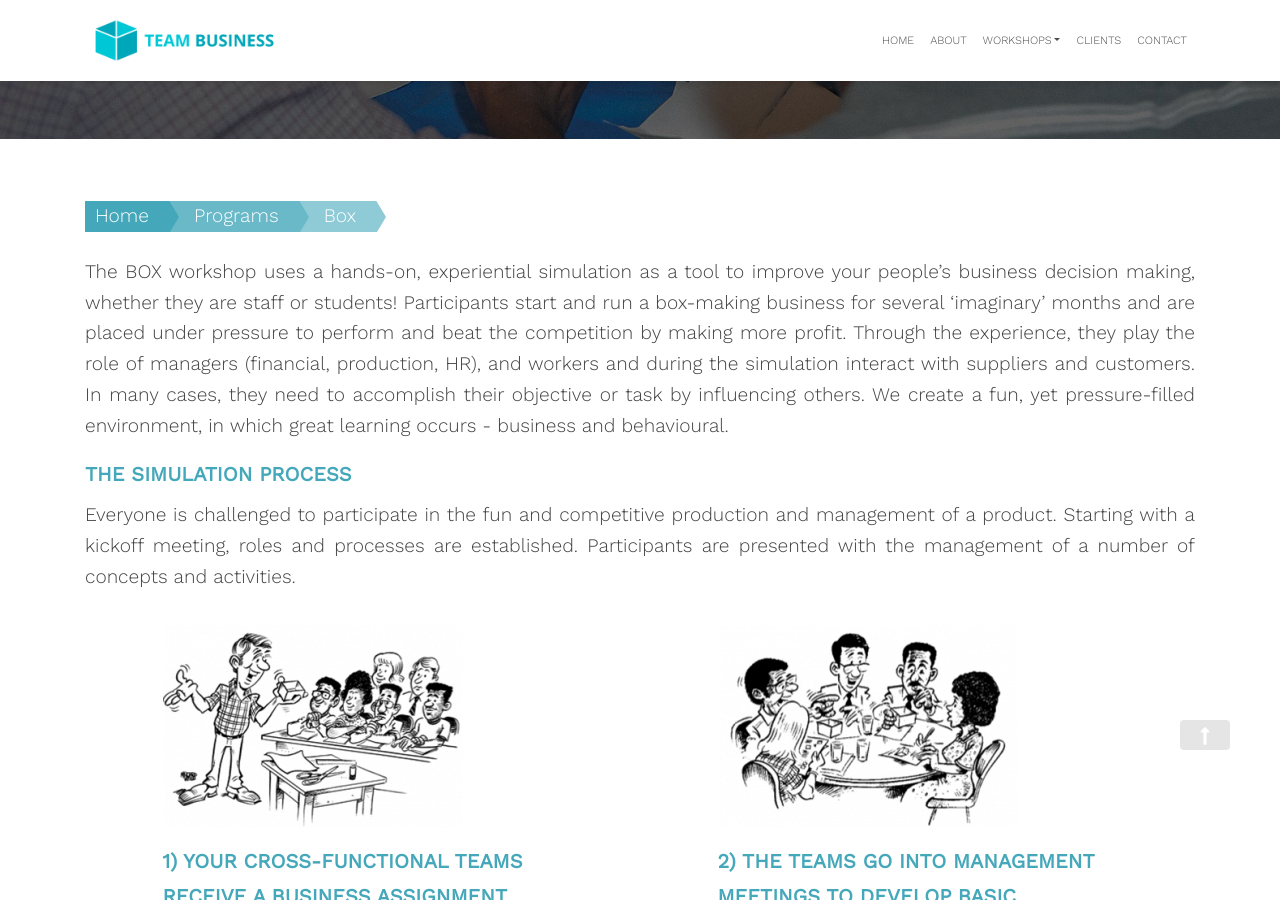
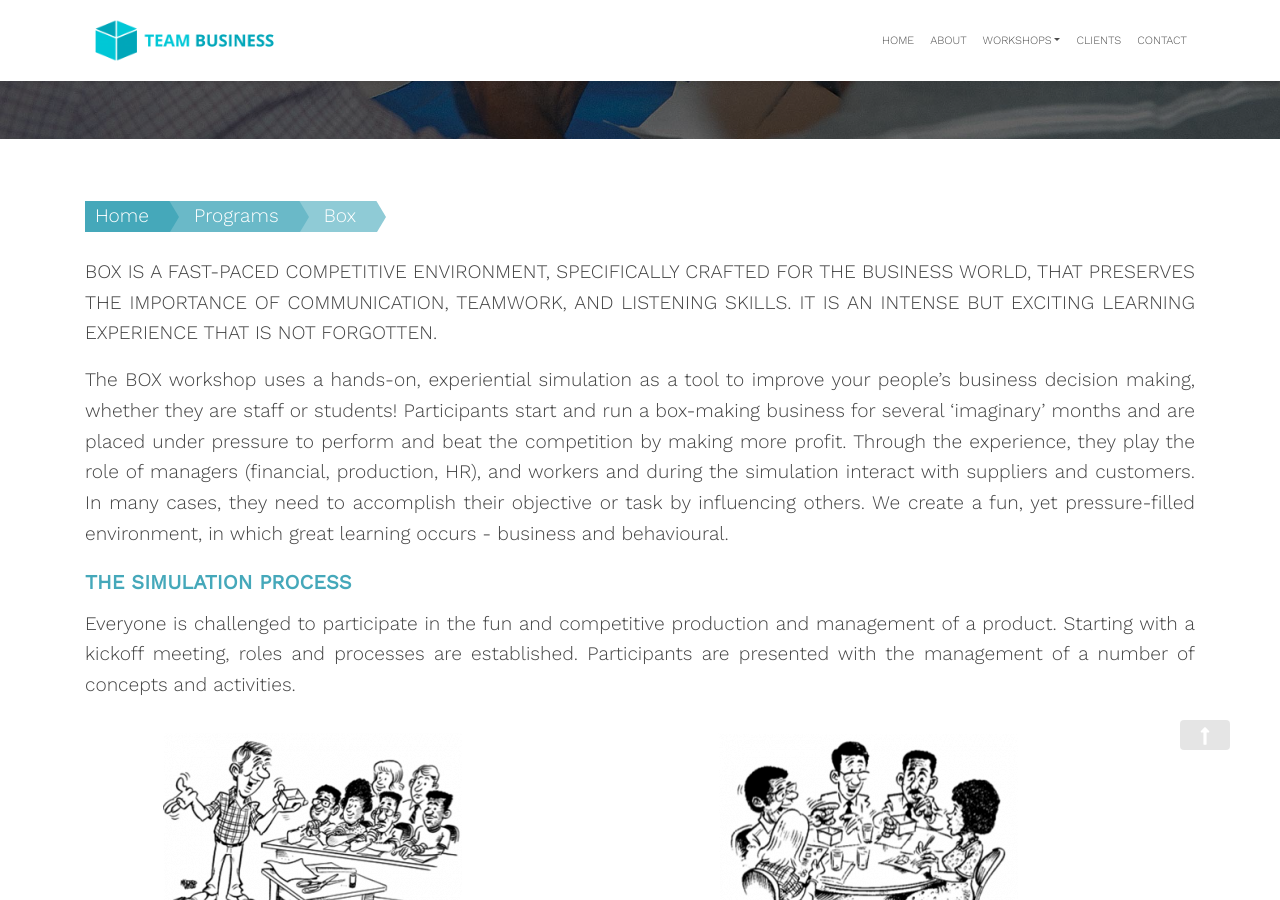
Before and after one commit to zac-heisey/team-business, a Jekyll site: the page built from _pages/box.md, in a window 1280 px wide and 900 px high, scrolled down 636 px. Built offline with Jekyll 4.4.1, drawn with Linux system fonts in a browser that asks for light colours.

Commit message:
Update from Forestry.io Lara Azzam updated _pages/box.md

```diff
--- a/_pages/box.md
+++ b/_pages/box.md
@@ -14,6 +14,8 @@ intro-2: Transform your people from thinking like an ‘employee’ to thinking
   really takes to start and build a business.
 
 ---
+BOX IS A FAST-PACED COMPETITIVE ENVIRONMENT, SPECIFICALLY CRAFTED FOR THE BUSINESS WORLD, THAT PRESERVES THE IMPORTANCE OF COMMUNICATION, TEAMWORK, AND LISTENING SKILLS. IT IS AN INTENSE BUT EXCITING LEARNING EXPERIENCE THAT IS NOT FORGOTTEN.
+
 The BOX workshop uses a hands-on, experiential simulation as a tool to improve your people's business decision making, whether they are staff or students! Participants start and run a box-making business for several 'imaginary' months and are placed under pressure to perform and beat the competition by making more profit. Through the experience, they play the role of managers (financial, production, HR), and workers and during the simulation interact with suppliers and customers.  In many cases, they need to accomplish their objective or task by influencing others. We create a fun, yet pressure-filled environment, in which great learning occurs - business and behavioural.
 
 ### **THE SIMULATION PROCESS**
```
